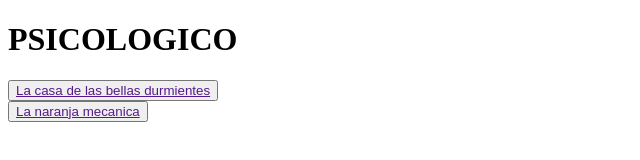
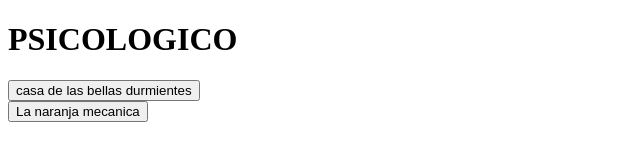
Before and after one commit to CamilaMontenero/Biblioteca, a plain HTML site: page BIBLIOTECA/psicologico.html in a window 1280 px wide. Shown: the whole page, without its empty margins (0-640 px from the left). Drawn offline with Linux system fonts and the light colour scheme.

Commit message:
psicologico.html

```diff
--- a/BIBLIOTECA/psicologico.html
+++ b/BIBLIOTECA/psicologico.html
@@ -1,18 +1,19 @@
 <!DOCTYPE html>
 <html lang="en">
+<head>
+    <link rel="stylesheet" type="text/css" href="categorias.css">
+    <meta charset="UTF-8">
+    <meta http-equiv="X-UA-Compatible" content="IE=edge">
+    <meta name="viewport" content="width=device-width, initial-scale=1.0">
+    <title>PSICOLOGICO</title>
+</head>
 <body>
     <header>
         <h1>PSICOLOGICO</h1>
     <header>
-            <button>
-                <a href="">La casa de las bellas durmientes</a>
+                <a href="https://drive.google.com/file/d/1MUCEmJEo7mZsnoy5gVH6qFHP8-o9sbN6/view"><button>casa de las bellas durmientes</button></a>
                 <br>
-        </button>
-</header>
- <header>
-            <button>
-                <a href="">La naranja mecanica</a>
+                <a href="https://drive.google.com/file/d/1MS75mSnnHHJRl2-htFNgRqj2nQPRei1Q/view"><button>La naranja mecanica</button></a>
                 <br>
-        </button>
-</header>
 </body>
+</html>
```
